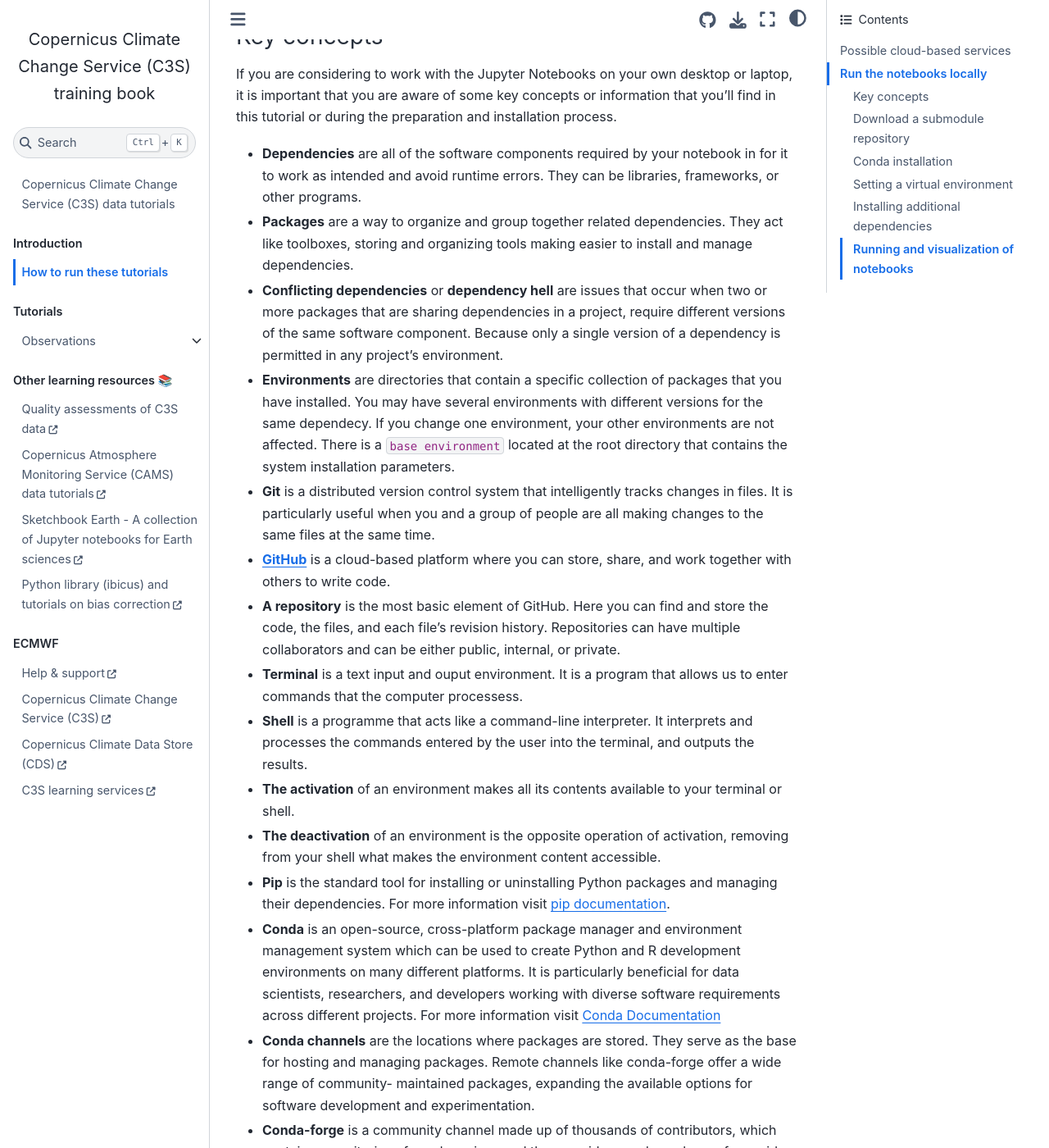
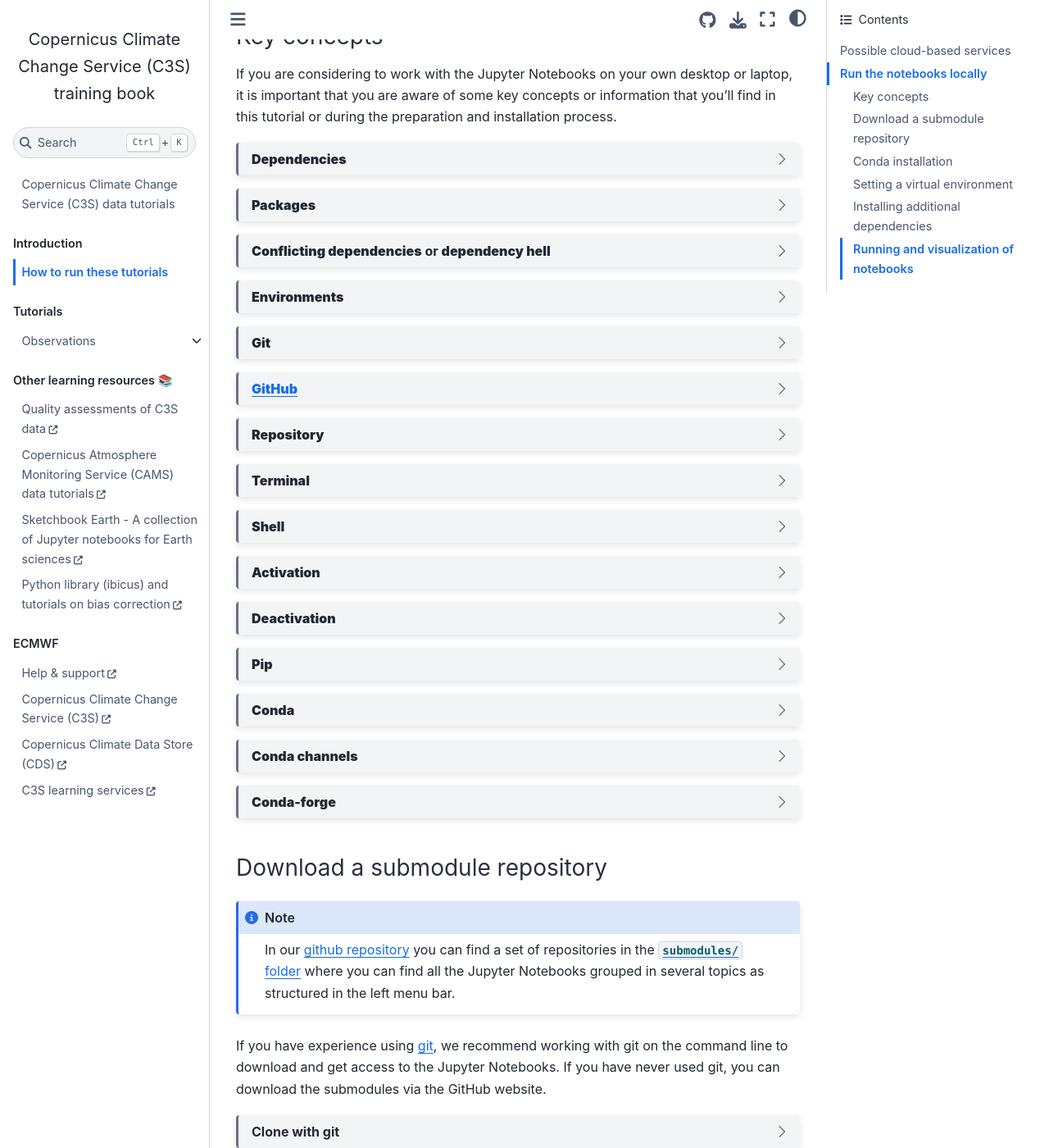
Before and after one commit to ecmwf-training/c3s-training, a Jupyter Book: the page built from how-to-run-these-tutorials.md, in a window 1280 px wide and 1400 px high, scrolled down 1380 px. Shown: the whole window at 82% size. Built offline with Jupyter Book 1.0.4 settings and Sphinx 7.4.7 and the Sphinx Book theme 1.1.4, drawn with Linux system fonts in a browser that asks for light colours; pages that are not in the unit, such as notebooks, are missing from menus; part of the change alters nothing that is shown; some of the changed text lies outside the part shown.

```diff
--- a/how-to-run-these-tutorials.md
+++ b/how-to-run-these-tutorials.md
@@ -75,42 +75,95 @@ On this section we are going to give you the information and the steps required
 
 If you are considering to work with the Jupyter Notebooks on your own desktop or laptop, it is important that you are aware of some key concepts or information that you'll find in this tutorial or during the preparation and installation process.
 
-- **Dependencies** are all of the software components required by your notebook in for it to work as intended and avoid runtime errors. They can be libraries, frameworks, or other programs.
+:::{dropdown} **Dependencies**
 
-- **Packages** are a way to organize and group together related dependencies. They act like toolboxes, storing and organizing tools making easier to install and manage dependencies.
+Are all of the software components required by your notebook in for it to work as intended and avoid runtime errors. They can be libraries, frameworks, or other programs.
 
-- **Conflicting dependencies** or **dependency hell** are issues that occur when two or more packages that are sharing dependencies in a project, require different versions of the same software component. Because only a single version
-  of a dependency is permitted in any project's environment.
+:::
 
-- **Environments** are directories that contain a specific collection of packages that you have installed. You may have several environments with different versions for the same dependecy. If you change one environment,
-  your other environments are not affected. There is a `base environment` located at the root directory that contains the system installation parameters.
+:::{dropdown} **Packages**
 
-- **Git** is a distributed version control system that intelligently tracks changes in files. It is particularly useful when you and a group of people are all making changes to the same files at the same time.
+Are a way to organize and group together related dependencies. They act like toolboxes, storing and organizing tools making easier to install and manage dependencies.
 
-- **[GitHub](https://github.com/)** is a cloud-based platform where you can store, share, and work together with others to write code.
+:::
 
-- **A repository** is the most basic element of GitHub. Here you can find and store the code, the files, and each file's revision history. Repositories can have multiple collaborators and can be either public, internal, or
-  private.
+:::{dropdown} **Conflicting dependencies** or **dependency hell**
 
-- **Terminal** is a text input and ouput environment. It is a program that allows us to enter commands that the computer processess.
+Are issues that occur when two or more packages that are sharing dependencies in a project, require different versions of the same software component. Because only a single version of a dependency is permitted in any project's environment.
 
-- **Shell**  is a programme that acts like a command-line interpreter. It interprets and processes the commands entered by the user into the terminal, and outputs the results.
+:::
 
-- **The activation** of an environment makes all its contents available to your terminal or shell.
+:::{dropdown} **Environments**
 
-- **The deactivation** of an environment is the opposite operation of activation, removing from your shell what makes the environment content accessible.
+Are directories that contain a specific collection of packages that you have installed. You may have several environments with different versions for the same dependecy. If you change one environment, your other environments are not affected. There is a `base environment` located at the root directory that contains the system installation parameters.
 
-- **Pip** is the standard tool for installing or uninstalling Python packages and managing their dependencies. For more information visit [pip documentation](https://pip.pypa.io/en/stable/).
+:::
 
-- **Conda** is an open-source, cross-platform package manager and environment management system which can be used to create Python and R development environments on many different platforms. It is particularly beneficial
-  for data scientists, researchers, and developers working with diverse software requirements across different projects. For more information visit [Conda Documentation](https://docs.conda.io/projects/conda/en/latest/index.html)
+:::{dropdown} **Git**
 
-- **Conda channels** are the locations where packages are stored. They serve as the base for hosting and managing packages. Remote channels like conda-forge offer a wide range of community-
-  maintained packages, expanding the available options for software development and experimentation.
+Is a distributed version control system that intelligently tracks changes in files. It is particularly useful when you and a group of people are all making changes to the same files at the same time.
 
-- **Conda-forge** is a community channel made up of thousands of contributors, which contains repositories of conda recipes and thus provides conda packages
-  for a wide range of software. The `conda-forge` channel is free for all to use. For more information visit [conda-forge documentation](https://conda-forge.org/docs/).
+:::
 
+:::{dropdown} **[GitHub](https://github.com/)**
+
+Is a cloud-based platform where you can store, share, and work together with others to write code.
+
+:::
+
+:::{dropdown} **Repository**
+
+Is the most basic element of GitHub. Here you can find and store the code, the files, and each file's revision history. Repositories can have multiple collaborators and can be either public, internal, or private.
+
+:::
+
+:::{dropdown} **Terminal**
+
+Is a text input and ouput environment. It is a program that allows us to enter commands that the computer processess.
+
+:::
+
+:::{dropdown} **Shell**
+
+Is a programme that acts like a command-line interpreter. It interprets and processes the commands entered by the user into the terminal, and outputs the results.
+
+:::
+
+:::{dropdown} **Activation**
+
+The activation of an environment makes all its contents available to your terminal or shell.
+
+:::
+
+:::{dropdown} **Deactivation**
+
+The deactivation of an environment is the opposite operation of activation, removing from your shell what makes the environment content accessible.
+
+:::
+
+:::{dropdown} **Pip**
+
+Is the standard tool for installing or uninstalling Python packages and managing their dependencies. For more information visit [pip documentation](https://pip.pypa.io/en/stable/).
+
+:::
+
+:::{dropdown} **Conda**
+
+Is an open-source, cross-platform package manager and environment management system which can be used to create Python and R development environments on many different platforms. It is particularly beneficial for data scientists, researchers, and developers working with diverse software requirements across different projects. For more information visit [Conda Documentation](https://docs.conda.io/projects/conda/en/latest/index.html)
+
+:::
+
+:::{dropdown} **Conda channels**
+
+Are the locations where packages are stored. They serve as the base for hosting and managing packages. Remote channels like conda-forge offer a wide range of community-maintained packages, expanding the available options for software development and experimentation.
+
+:::
+
+:::{dropdown} **Conda-forge**
+
+Is a community channel made up of thousands of contributors, which contains repositories of conda recipes and thus provides conda packages for a wide range of software. The `conda-forge` channel is free for all to use. For more information visit [conda-forge documentation](https://conda-forge.org/docs/).
+
+:::
 
 ### Download a submodule repository
 
```
